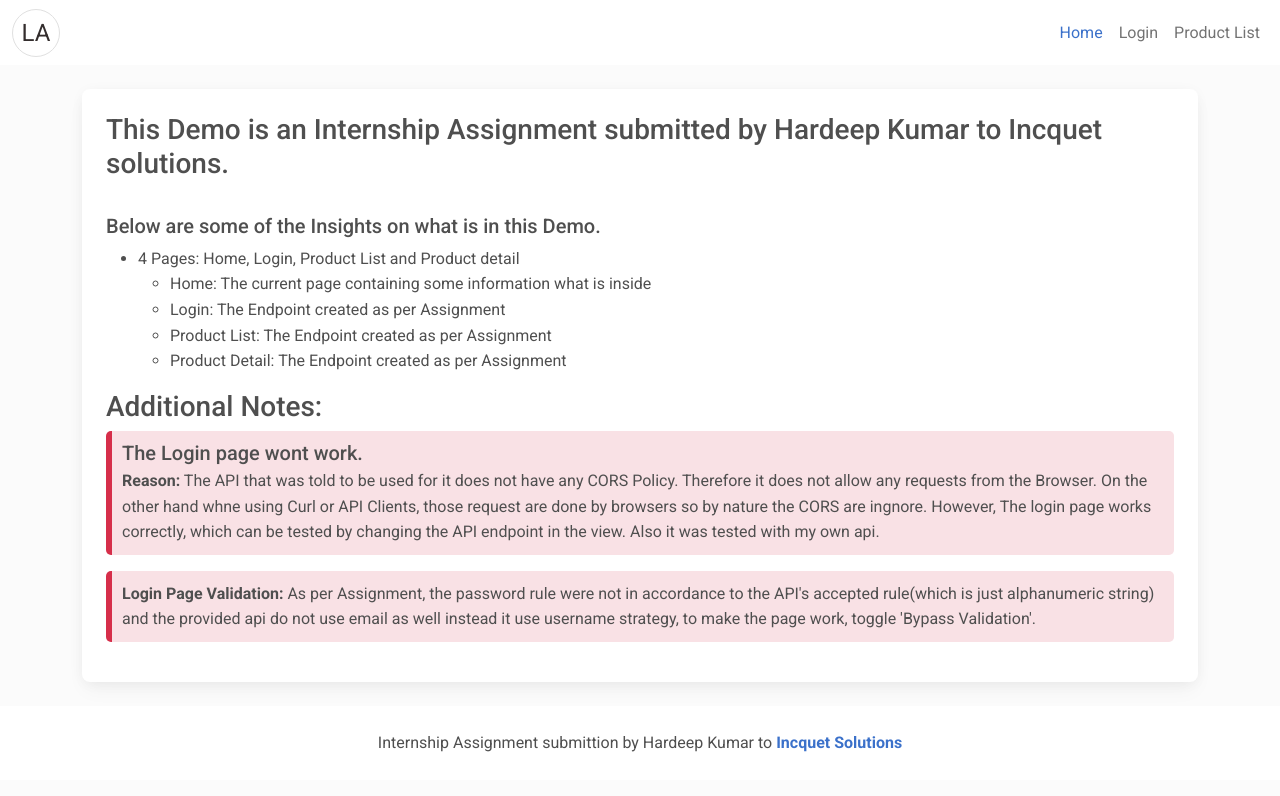
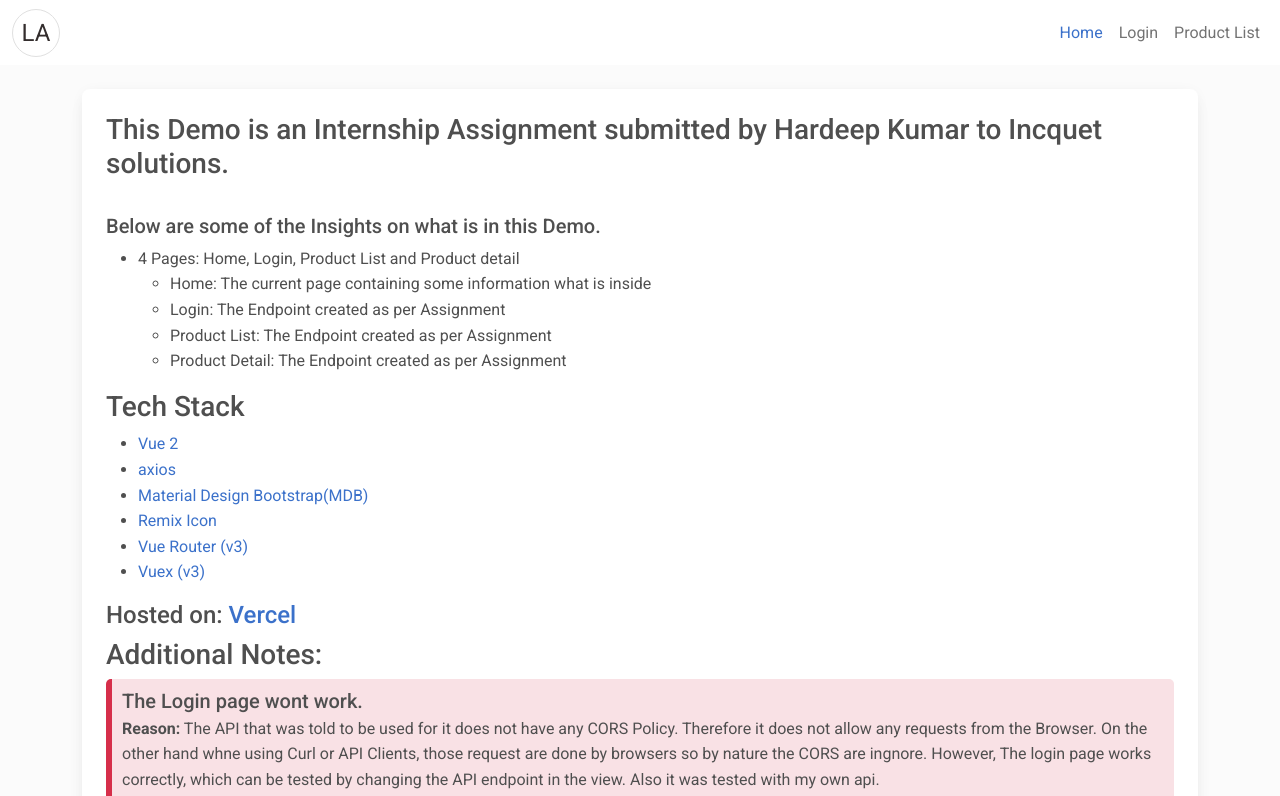
Before and after one commit to wrench1815/Incquest-assignment, a Vue app: page / in a window 1280 px wide. Shown: the top 796 px of the page. Built offline with nearby package versions, Linux system fonts and the light colour scheme.

Commit message:
📖 DOC: update docs

```diff
--- a/src/components/Home/index.vue
+++ b/src/components/Home/index.vue
@@ -19,6 +19,38 @@
             <li>Product Detail: The Endpoint created as per Assignment</li>
           </ul>
         </ul>
+
+        <h3>Tech Stack</h3>
+        <ul>
+          <li>
+            <a href="https://v2.vuejs.org" target="_blank">Vue 2</a>
+          </li>
+          <li>
+            <a href="https://www.npmjs.com/package/vue-axios" target="_blank"
+              >axios</a
+            >
+          </li>
+          <li>
+            <a href="https://mdbootstrap.com/" target="_blank"
+              >Material Design Bootstrap(MDB)</a
+            >
+          </li>
+          <li>
+            <a href="https://remixicon.com" target="_blank">Remix Icon</a>
+          </li>
+          <li>
+            <a href="https://v3.router.vuejs.org" target="_blank"
+              >Vue Router (v3)</a
+            >
+          </li>
+          <li>
+            <a href="https://v3.vuex.vuejs.org" target="_blank">Vuex (v3)</a>
+          </li>
+        </ul>
+
+        <h4>
+          Hosted on: <a href="https://vercel.com/" target="_blank">Vercel</a>
+        </h4>
 
         <h3>Additional Notes:</h3>
 
```
